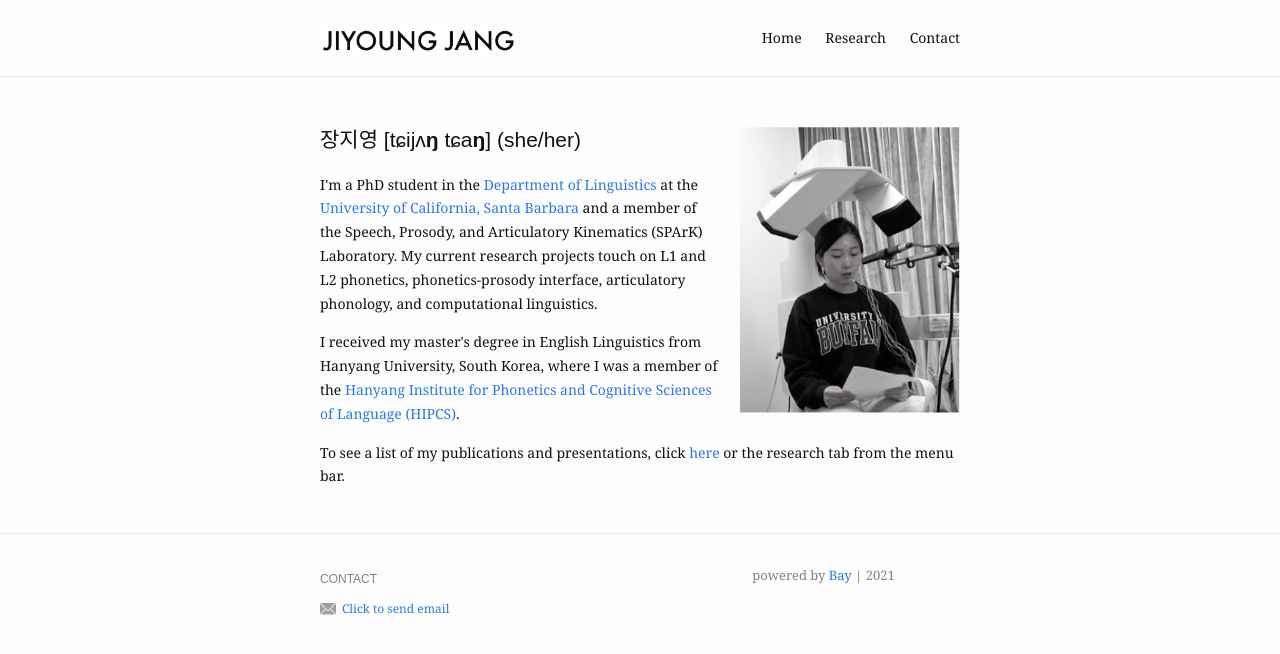
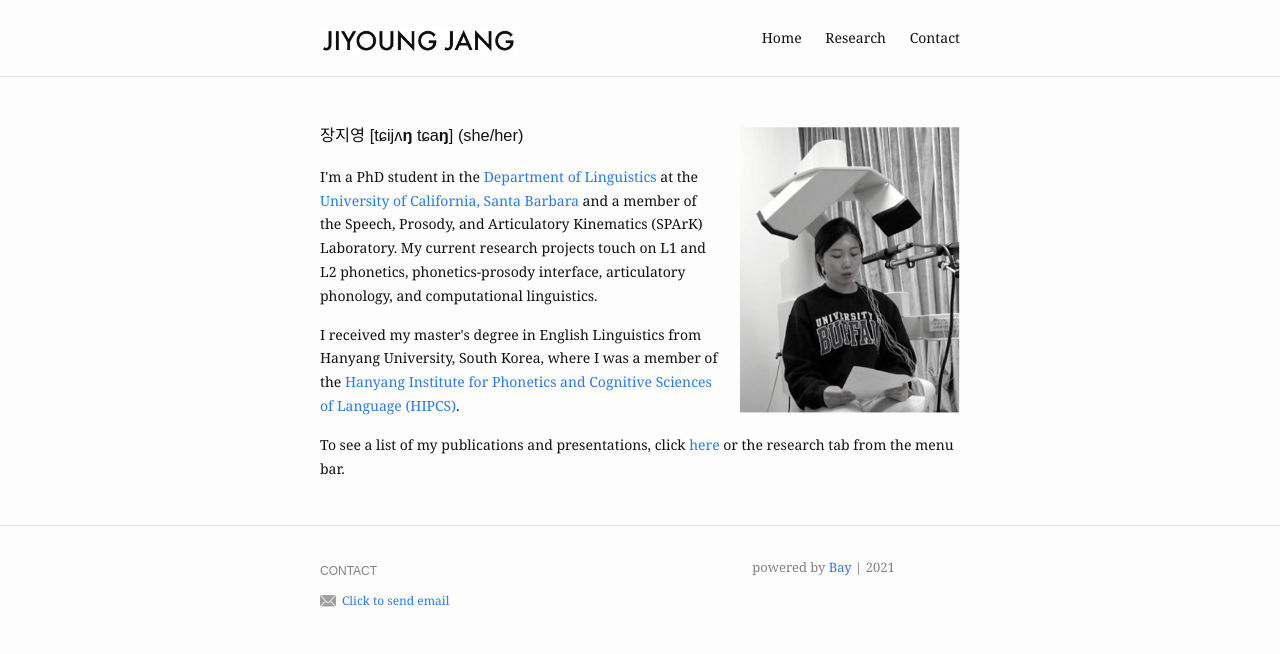
Before and after one commit to jiyoungj/jiyoungj.github.io, a Jekyll site: the page built from index.md, in a window 1280 px wide. Shown: the top 654 px of the page. Built offline with Jekyll 4.4.1, drawn with Linux system fonts in a browser that asks for light colours.

```diff
--- a/index.md
+++ b/index.md
@@ -6,7 +6,7 @@ profile_picture:
 ---
 
 <p>
-  <h2>장지영 [tɕijʌ<b>ŋ</b> tɕa<b>ŋ</b>] (she/her)</h2>
+  <h3>장지영 [tɕijʌ<b>ŋ</b> tɕa<b>ŋ</b>] (she/her)</h3>
 </p>
 
 <p>
```
